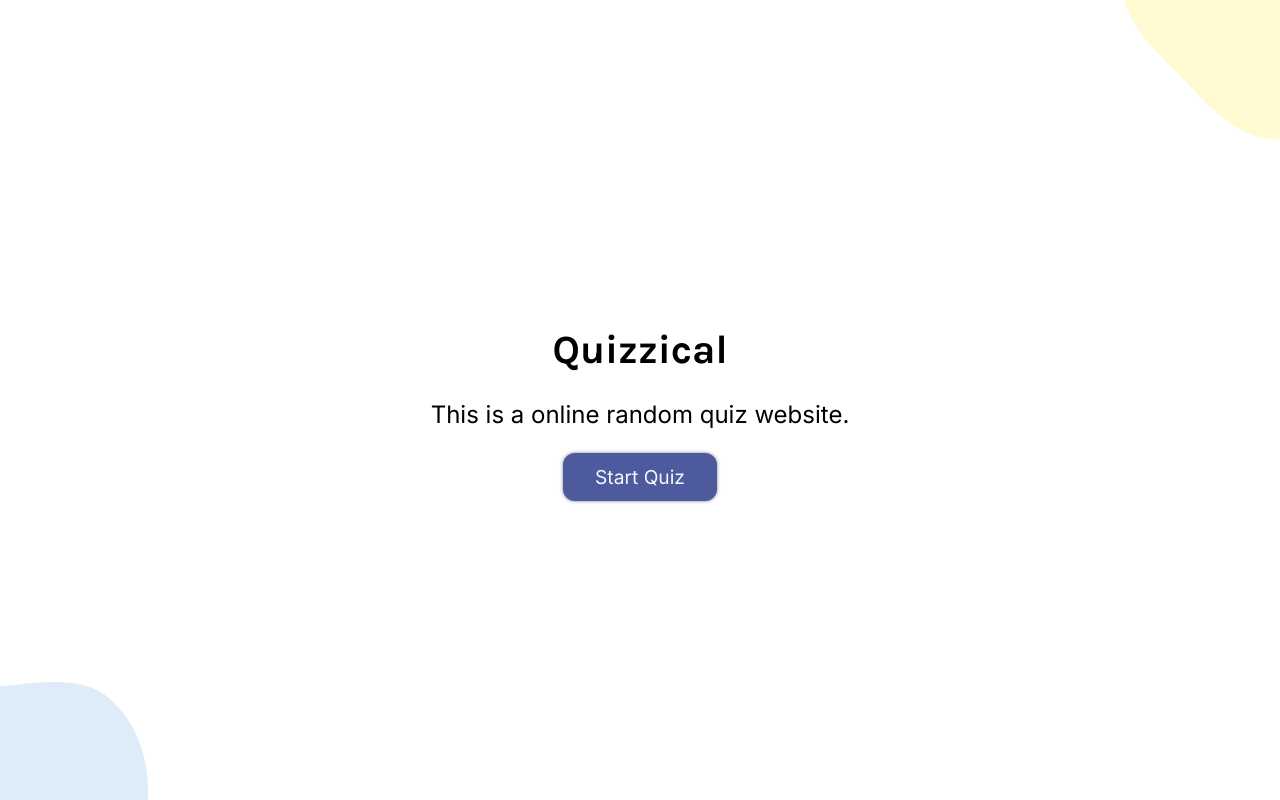
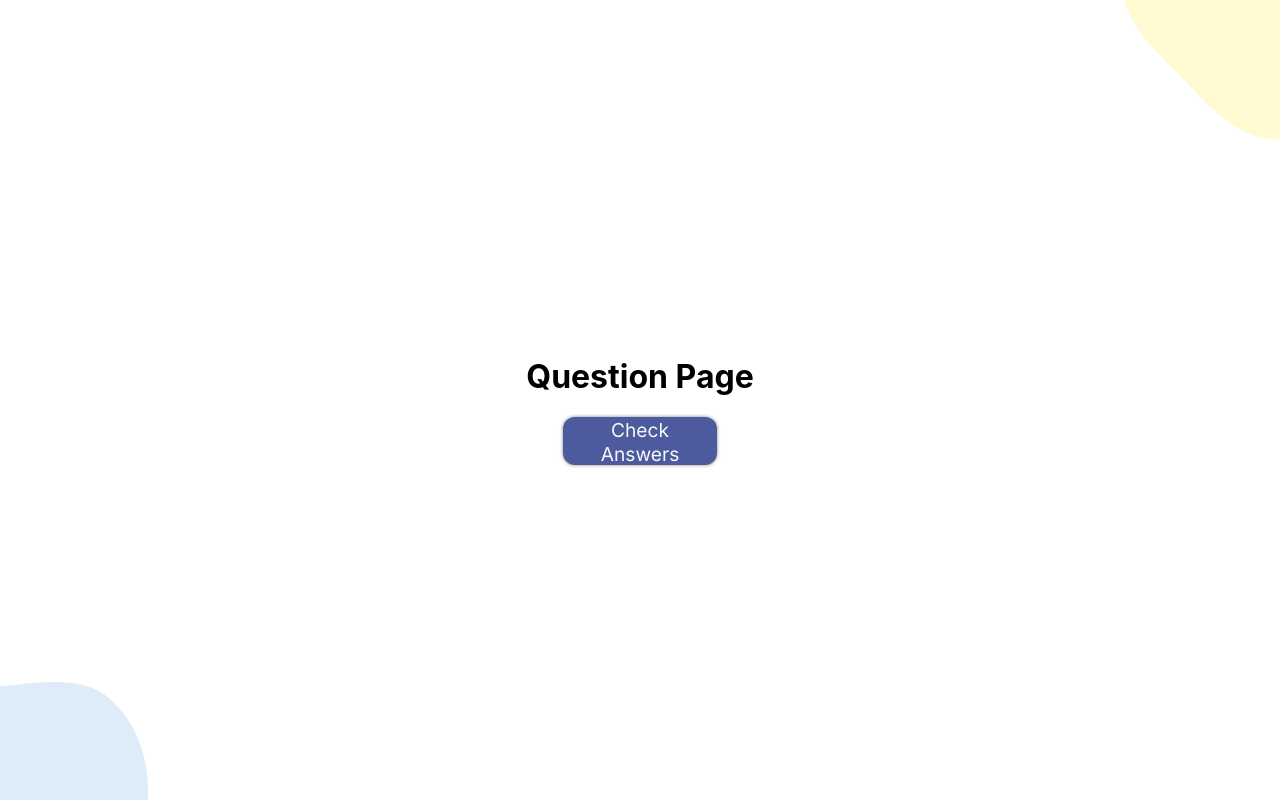
Before and after one commit to davidwuluetang/react-project-quizzical, a React (Create React App) app: page / in a window 1280 px wide. Both pictures are taken after a click on the button "Start Quiz". Built offline with nearby package versions, Linux system fonts and the light colour scheme; the HTML template or start-up script is replaced by a standard one.

Commit message:
Added question and answer pages

```diff
--- a/src/App.css
+++ b/src/App.css
@@ -19,7 +19,7 @@
   font-size: 1.5rem;
 }
 
-#Home-Page-Btn {
+.btn {
   font-family: "Inter", serif;
   font-size: 1.2em;
   width: 8em;
@@ -31,11 +31,11 @@
   box-shadow: 0 0 0.2em 0 gray;
 }
 
-#Home-Page-Btn:hover {
+.btn:hover {
   background-color: #5e71cb;
 }
 
-#Home-Page-Btn:active {
+.btn:active {
   box-shadow:
     inset -2px -2px 3px rgba(255, 255, 255, 0.6);
 }
--- a/src/App.js
+++ b/src/App.js
@@ -7,11 +7,21 @@ import { useState } from 'react';
 function App() {
   const [page, setPage] = useState("main-page")
 
+  function startQuiz() {
+    setPage("questions-page")
+  }
+
+  function checkAnswers() {
+    setPage("answers-page")
+  }
+
   return (
     <div className="App">
-
-      <MainPage />
-
+      {
+        (page === "main-page" && <MainPage handleClick={startQuiz}/>) ||
+        (page === "questions-page" && <QuestionPage handleClick={checkAnswers}/>) ||
+        (page === "answers-page" && <AnswerPage handleClick={startQuiz}/>)
+      }
     </div>
   );
 }
--- a/src/Components/AnswerPage.js
+++ b/src/Components/AnswerPage.js
@@ -1,5 +1,8 @@
-export default function AnswerPage() {
+export default function AnswerPage(props) {
     return (
-        <h1>Answer Page</h1>
+        <div>
+            <h1>Answer Page</h1>
+            <button className="btn" onClick={props.handleClick}>Start Again</button>
+        </div>
     )
 }
--- a/src/Components/MainPage.js
+++ b/src/Components/MainPage.js
@@ -1,9 +1,9 @@
-export default function MainPage() {
+export default function MainPage(props) {
     return (
         <div>
             <h1 id='Home-Page-Title'>Quizzical</h1>
             <p id='Home-Page-Description'>This is a online random quiz website.</p>
-            <button id='Home-Page-Btn'>Start Quiz</button>
+            <button className="btn" onClick={props.handleClick}>Start Quiz</button>
         </div>
     )
 }
--- a/src/Components/QuestionPage.js
+++ b/src/Components/QuestionPage.js
@@ -1,5 +1,8 @@
-export default function QuestionPage() {
+export default function QuestionPage(props) {
     return (
-        <h1>Question Page</h1>
+        <div>
+            <h1>Question Page</h1>
+            <button className="btn" onClick={props.handleClick}>Check Answers</button>
+        </div>
     )
 }
```
